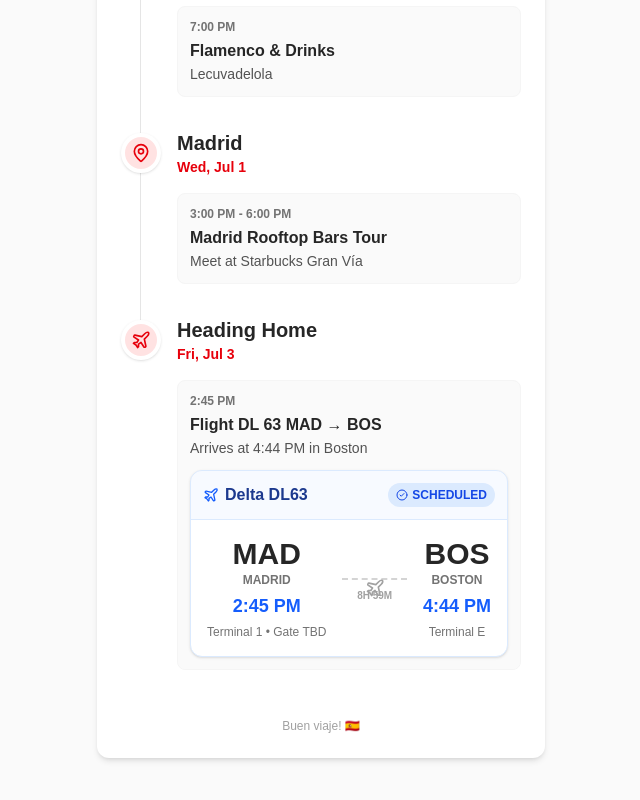
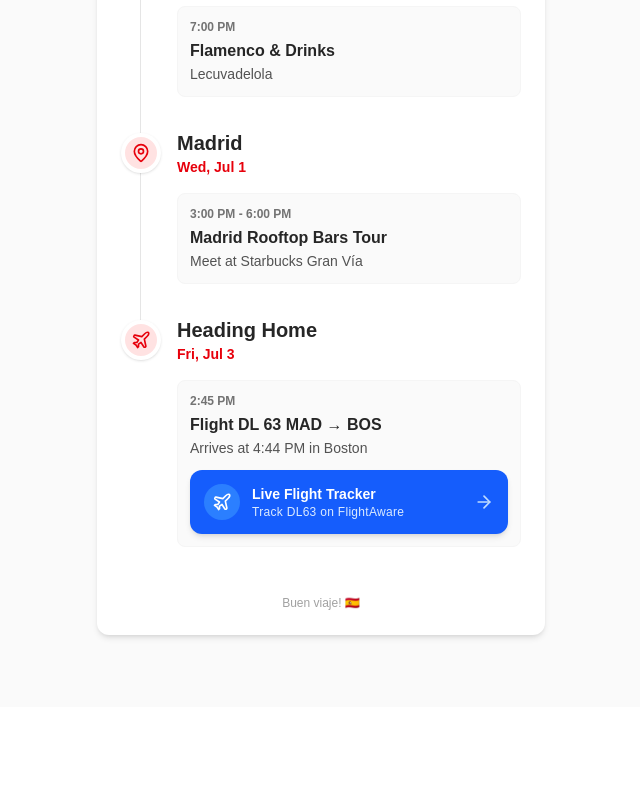
Before and after one commit to bizkitTM/spain-guide, a Next.js app: page / in a window 1280 px wide. Shown: the part 2704-3504 px from the top of the page, without its empty margins (319-959 px from the left). After the commit the page ends 3411 px from the top, so only its background shows below. Built offline with nearby package versions, Linux system fonts and the light colour scheme; no server answers.

Commit message:
Replace API flight widget with simple FlightAware external link button

```diff
--- a/src/app/api/flight/route.ts
+++ /dev/null
@@ -1,24 +0,0 @@
-import { NextResponse } from 'next/server';
-
-export async function GET() {
-  const flightKey = process.env.AVIATIONSTACK_API_KEY;
-
-  if (!flightKey) {
-    // Return mock data so the app builds and shows the UI properly
-    return NextResponse.json({
-      isMock: true,
-      flight: "DL63",
-      status: "scheduled",
-      departure: { gate: "TBD", terminal: "1", scheduled: "2026-07-03T14:45:00+00:00", estimated: "2026-07-03T14:45:00+00:00" },
-      arrival: { gate: "E", terminal: "E", scheduled: "2026-07-03T16:44:00+00:00", estimated: "2026-07-03T16:44:00+00:00" }
-    });
-  }
-
-  try {
-    const res = await fetch(`http://api.aviationstack.com/v1/flights?access_key=${flightKey}&flight_iata=DL63`);
-    const data = await res.json();
-    return NextResponse.json(data);
-  } catch (err) {
-    return NextResponse.json({ error: "Failed to fetch live flight data" }, { status: 500 });
-  }
-}
--- a/src/app/page.tsx
+++ b/src/app/page.tsx
@@ -1,7 +1,6 @@
 import React from 'react';
 import { MapPin, Train, Utensils, Wine, Music, Plane, Castle, Anchor, Grape, Home, Coffee, ArrowRight, ShoppingBag, Moon } from 'lucide-react';
 import Link from 'next/link';
-import FlightStatus from '../components/FlightStatus';
 
 import type { Metadata } from 'next';
 
@@ -181,7 +180,20 @@
                       <div className="text-xs font-bold text-neutral-500 mb-1">{event.time}</div>
                       <div className="font-semibold text-neutral-800 mb-0.5">{event.title}</div>
                       <div className="text-sm text-neutral-600 leading-snug">{event.detail}</div>
-                      {event.title.includes('DL 63') && <FlightStatus />}
+                      {event.title.includes('DL 63') && (
+                        <a href="https://flightaware.com/live/flight/DAL63" target="_blank" rel="noreferrer" className="mt-3 bg-blue-600 hover:bg-blue-700 text-white rounded-xl p-3.5 shadow-md flex items-center justify-between group transition-all active:scale-[0.98]">
+                          <div className="flex items-center">
+                            <div className="bg-blue-500 rounded-full p-2 mr-3 group-hover:bg-blue-400 transition-colors">
+                              <Plane className="w-5 h-5 text-white" />
+                            </div>
+                            <div className="text-left">
+                              <div className="font-bold text-sm">Live Flight Tracker</div>
+                              <div className="text-xs text-blue-100 font-medium tracking-wide">Track DL63 on FlightAware</div>
+                            </div>
+                          </div>
+                          <ArrowRight className="w-5 h-5 text-blue-200 group-hover:text-white transition-colors" />
+                        </a>
+                      )}
                     </div>
                   ))}
                 </div>
--- a/src/components/FlightStatus.tsx
+++ /dev/null
@@ -1,105 +0,0 @@
-'use client';
-import React, { useEffect, useState } from 'react';
-import { Plane, AlertCircle, Clock, CheckCircle2 } from 'lucide-react';
-
-export default function FlightStatus() {
-  const [data, setData] = useState<any>(null);
-  const [loading, setLoading] = useState(true);
-  const [error, setError] = useState('');
-
-  useEffect(() => {
-    fetch('/api/flight')
-      .then(res => res.json())
-      .then(data => {
-        setData(data);
-        setLoading(false);
-      })
-      .catch(err => {
-        setError('Failed to load flight data');
-        setLoading(false);
-      });
-  }, []);
-
-  if (loading) {
-    return (
-      <div className="bg-white border border-neutral-200 rounded-xl p-4 shadow-sm animate-pulse mt-3">
-        <div className="h-4 bg-neutral-200 rounded w-1/3 mb-4"></div>
-        <div className="h-10 bg-neutral-100 rounded w-full"></div>
-      </div>
-    );
-  }
-
-  if (error) {
-    return (
-      <div className="bg-red-50 border border-red-200 rounded-xl p-4 flex items-center text-red-600 text-sm mt-3">
-        <AlertCircle className="w-4 h-4 mr-2" />
-        {error}
-      </div>
-    );
-  }
-
-  const isMock = data?.isMock;
-  const flightInfo = isMock ? data : data?.data?.[0];
-
-  const depTime = flightInfo?.departure?.estimated || flightInfo?.departure?.scheduled || '2026-07-03T14:45:00Z';
-  const arrTime = flightInfo?.arrival?.estimated || flightInfo?.arrival?.scheduled || '2026-07-03T16:44:00Z';
-
-  const depGate = flightInfo?.departure?.gate || 'TBD';
-  const depTerminal = flightInfo?.departure?.terminal || '1';
-
-  const status = flightInfo?.flight_status || 'scheduled';
-
-  const formatTime = (isoString: string) => {
-    try {
-      // Very simple formatter so we don't mess up timezones locally
-      const d = new Date(isoString);
-      return d.toLocaleTimeString('en-US', { hour: 'numeric', minute: '2-digit' });
-    } catch {
-      return isoString;
-    }
-  };
-
-  return (
-    <div className="bg-white border border-blue-100 rounded-xl overflow-hidden shadow-sm mt-3">
-      <div className="bg-blue-50/50 border-b border-blue-100 p-3 flex justify-between items-center">
-        <div className="flex items-center text-blue-900 font-bold">
-          <Plane className="w-4 h-4 mr-1.5 text-blue-600" />
-          Delta DL63
-        </div>
-        <div className="flex items-center text-xs font-semibold px-2 py-1 rounded-full bg-blue-100 text-blue-700">
-          {status === 'active' ? <Clock className="w-3 h-3 mr-1" /> : <CheckCircle2 className="w-3 h-3 mr-1" />}
-          {status.toUpperCase()}
-        </div>
-      </div>
-
-      <div className="p-4 flex items-center justify-between">
-        <div className="text-center">
-          <div className="text-3xl font-black text-neutral-800">MAD</div>
-          <div className="text-xs font-bold text-neutral-500 mb-1">MADRID</div>
-          <div className="text-lg font-bold text-blue-600">{isMock ? "2:45 PM" : formatTime(depTime)}</div>
-          <div className="text-xs text-neutral-500 mt-1">Terminal {depTerminal} • Gate {depGate}</div>
-        </div>
-
-        <div className="flex-1 px-4 flex flex-col items-center justify-center relative">
-          <div className="w-full h-px border-t-2 border-dashed border-neutral-300 relative top-1"></div>
-          <Plane className="w-5 h-5 text-neutral-400 absolute top-1/2 -translate-y-1/2" />
-          <div className="text-[10px] uppercase font-bold text-neutral-400 mt-3 bg-white px-2">8h 59m</div>
-        </div>
-
-        <div className="text-center">
-          <div className="text-3xl font-black text-neutral-800">BOS</div>
-          <div className="text-xs font-bold text-neutral-500 mb-1">BOSTON</div>
-          <div className="text-lg font-bold text-blue-600">{isMock ? "4:44 PM" : formatTime(arrTime)}</div>
-          <div className="text-xs text-neutral-500 mt-1">Terminal E</div>
-        </div>
-      </div>
-
-      {isMock && (
-        <div className="bg-amber-50 border-t border-amber-100 p-2 text-[10px] text-amber-700 font-medium text-center flex items-center justify-center">
-          <AlertCircle className="w-3 h-3 mr-1" />
-          LIVE DATA PAUSED: Add AVIATIONSTACK_API_KEY in Vercel to activate
-        </div>
-      )}
-    </div>
-  );
-}
```
